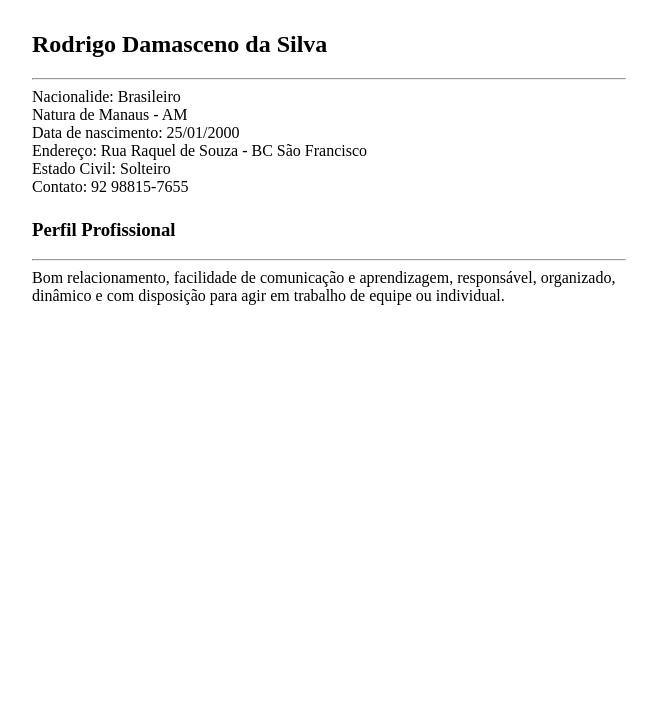
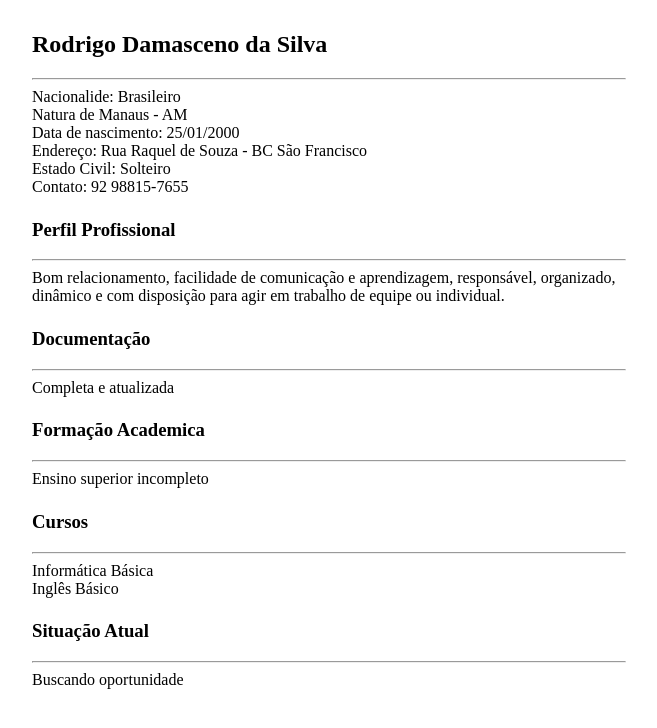
Before and after one commit to KinoDerToten/Curriculo, a plain HTML site: page index.html in a window 1280 px wide. Shown: the whole page, without its empty margins (311-968 px from the left). Drawn offline with Linux system fonts and the light colour scheme.

Commit message:
Projeto finalizado

```diff
--- a/index.html
+++ b/index.html
@@ -28,6 +28,43 @@
 					Bom relacionamento, facilidade de comunicação e aprendizagem, responsável, organizado, dinâmico e com disposição para agir em trabalho de equipe ou individual.
 				</td>
 			</tr>
+			<tr>
+				<td>
+					<h3>Documentação</h3>
+
+					<hr>
+
+					Completa e atualizada
+				</td>
+			</tr>
+			<tr>
+				<td>
+					<h3>Formação Academica</h3>
+
+					<hr>
+
+					Ensino superior incompleto
+				</td>
+			</tr>
+			<tr>
+				<td>
+					<h3>Cursos</h3>
+
+					<hr>
+
+					Informática Básica<br>
+					Inglês Básico
+				</td>
+			</tr>
+			<tr>
+				<td>
+					<h3>Situação Atual</h3>
+
+					<hr>
+
+					Buscando oportunidade
+				</td>
+			</tr>
 		</table>
 	</body>
 </html>
```
